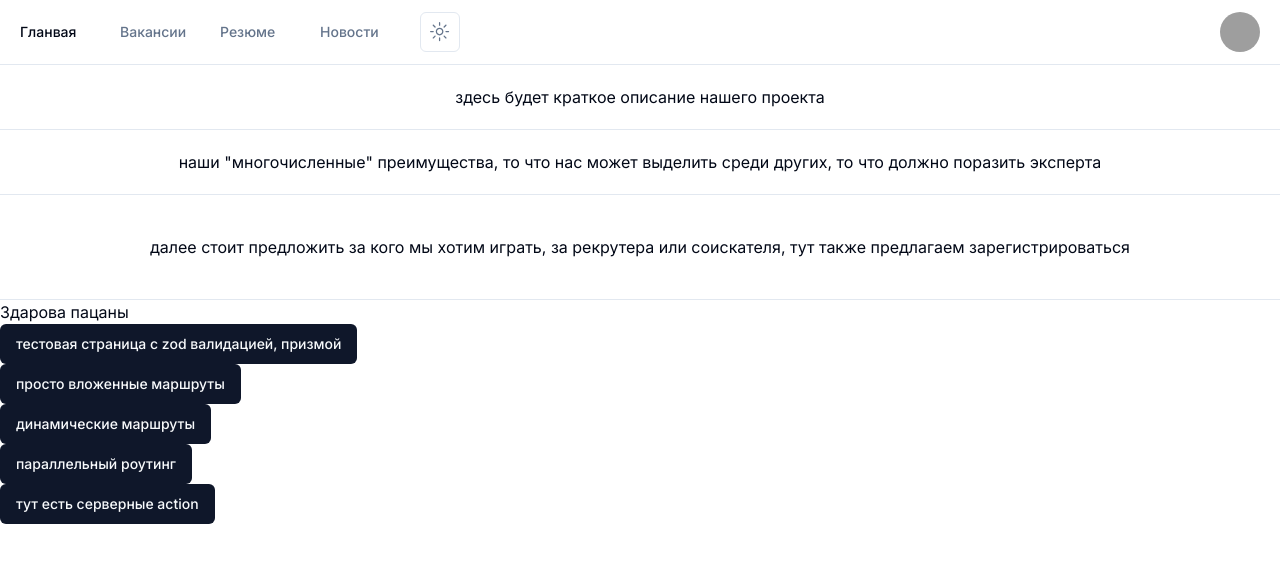
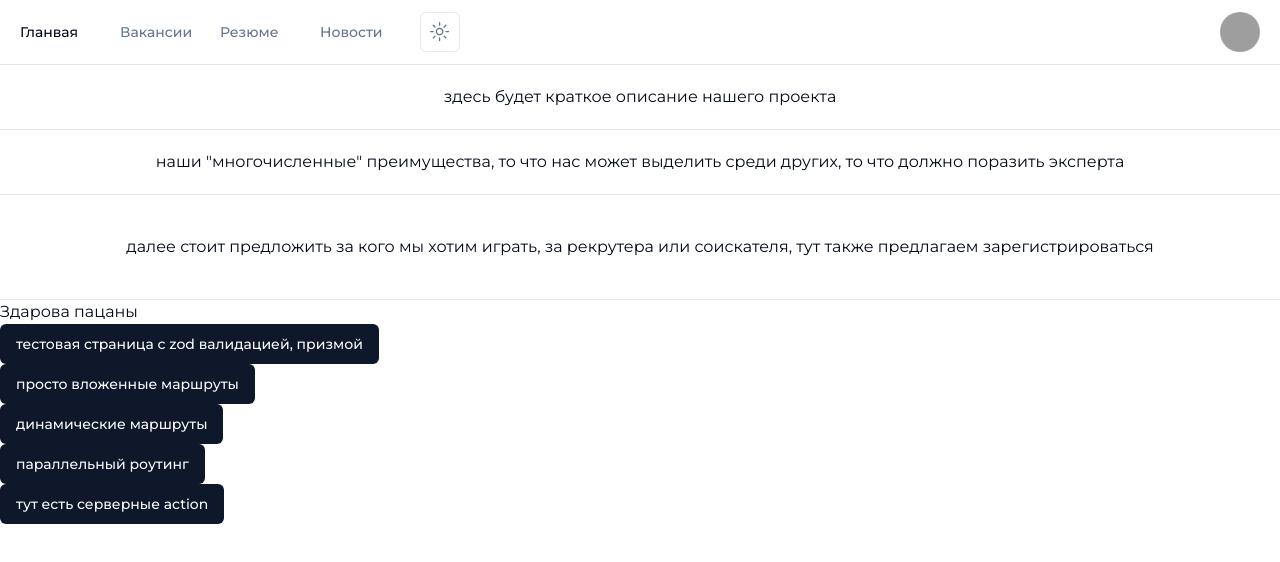
Before and after one commit to Mink7891/Pofig, a Next.js app in the folder talentlink/: page / in a window 1280 px wide. Shown: the top 562 px of the page. Built offline with nearby package versions, Linux system fonts and the light colour scheme; grey boxes are pictures that could not be loaded.

Commit message:
уродливый шрифт

```diff
--- a/talentlink/src/app/layout.tsx
+++ b/talentlink/src/app/layout.tsx
@@ -1,5 +1,5 @@
 import type { Metadata } from "next";
-import { Inter } from "next/font/google";
+import { Inter, Montserrat } from "next/font/google";
 import "./globals.css";
 import React from "react";
 import Header from "@/components/layout/header";
@@ -7,6 +7,12 @@ import { ThemeProvider } from "../components/theme/theme-provider";
 import { Separator } from "@/components/ui/separator";
 
 const inter = Inter({ subsets: ["latin"] });
+const montserrat = Montserrat({
+  weight: ["300", "400", "500", "700"],
+  subsets: ["latin"],
+  display: "swap",
+  fallback: ["Arial", "sans-serif"],
+});
 
 export const metadata: Metadata = {
   title: {
@@ -24,7 +30,7 @@ export default function RootLayout({
 }>) {
   return (
     <html lang="en">
-      <body className={inter.className}>
+      <body className={montserrat.className}>
         <ThemeProvider
           attribute="class"
           defaultTheme="system"
```
